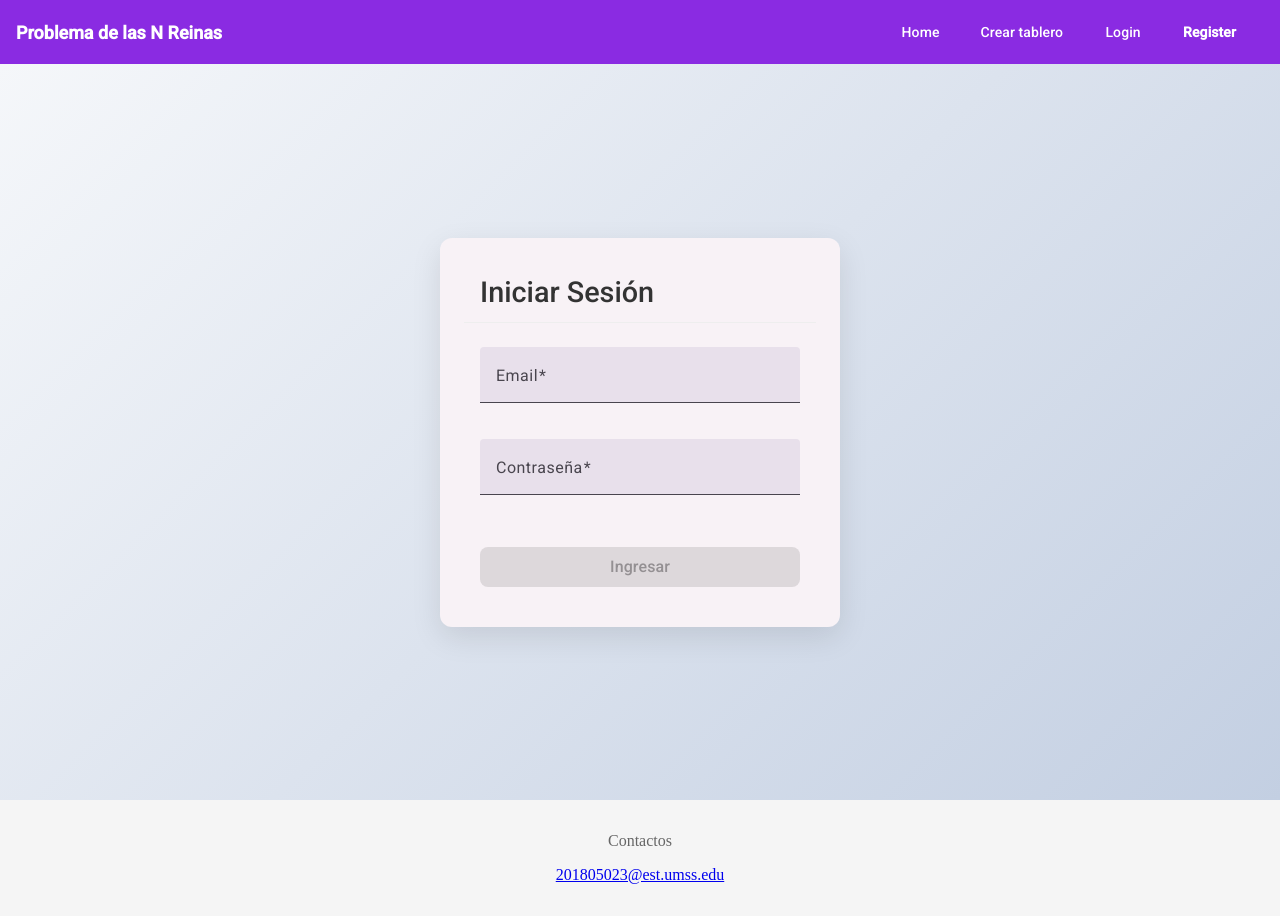
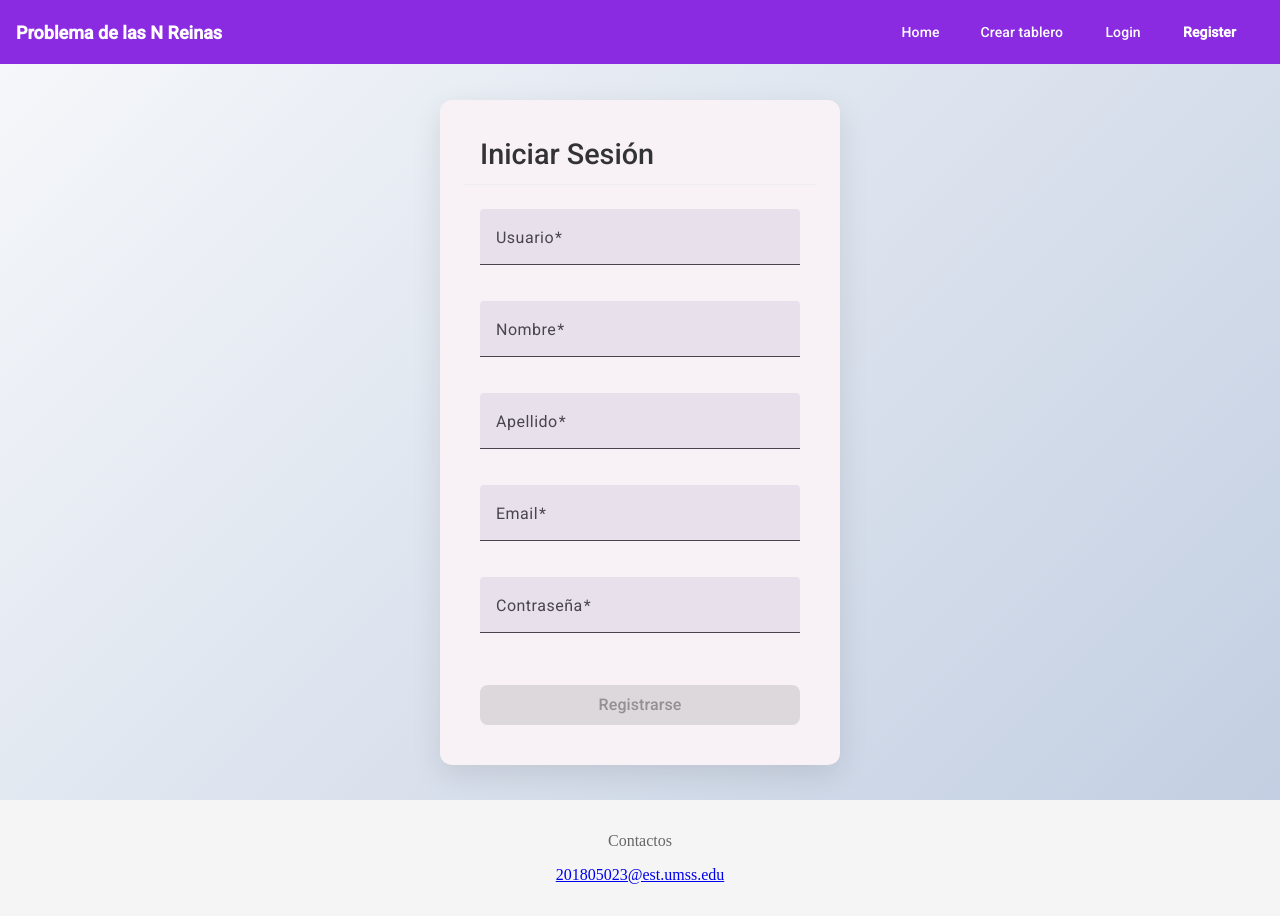
Before and after one commit to Frosmin/Proyecto_progra_web, an Angular app in the folder frontend/angular/: page /register in a window 1280 px wide. Built offline with nearby package versions, Linux system fonts and the light colour scheme.

Commit message:
add: agregar campos de usuario, nombre y apellido en el formulario de registro

```diff
--- a/frontend/angular/src/app/register/register.component.html
+++ b/frontend/angular/src/app/register/register.component.html
@@ -5,6 +5,41 @@
     </mat-card-header>
     <mat-card-content>
       <form (ngSubmit)="onSubmit()" #loginForm="ngForm">
+        <mat-form-field class="full-width">
+          <mat-label>Usuario</mat-label>
+          <input
+            matInput
+            [(ngModel)]="username"
+            name="username"
+            type="username"
+            required
+            email
+          />
+        </mat-form-field>
+
+        <mat-form-field class="full-width">
+          <mat-label>Nombre</mat-label>
+          <input
+            matInput
+            [(ngModel)]="firstName"
+            name="firstName"
+            type="firstName"
+            required
+          />
+          </mat-form-field>
+
+          <mat-form-field class="full-width">
+          <mat-label>Apellido</mat-label>
+          <input
+            matInput
+            [(ngModel)]="lastName"
+            name="lastName"
+            type="lastName"
+            required
+          />
+          </mat-form-field>
+
+
         <mat-form-field class="full-width">
           <mat-label>Email</mat-label>
           <input
@@ -16,7 +51,10 @@
             email
           />
         </mat-form-field>
-        <mat-form-field class="full-width">
+
+
+
+          <mat-form-field class="full-width">
           <mat-label>Contraseña</mat-label>
           <input
             matInput
@@ -25,16 +63,19 @@
             type="password"
             required
           />
-        </mat-form-field>
+          </mat-form-field>
+
+
         <button
           mat-raised-button
           color="primary"
           type="submit"
           [disabled]="!loginForm.form.valid"
         >
-          Ingresar
+          Registrarse
         </button>
-      </form>
+
+    </form>
     </mat-card-content>
   </mat-card>
 </div>
--- a/frontend/angular/src/app/register/register.component.ts
+++ b/frontend/angular/src/app/register/register.component.ts
@@ -23,6 +23,9 @@ import { CommonModule } from '@angular/common';
   styleUrl: './register.component.scss',
 })
 export class RegisterComponent {
+  username = '';
+  firstName = '';
+  lastName = '';
   email = '';
   password = '';
 
```
